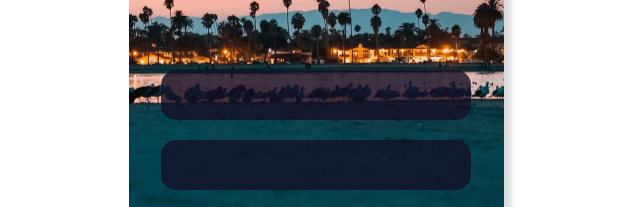
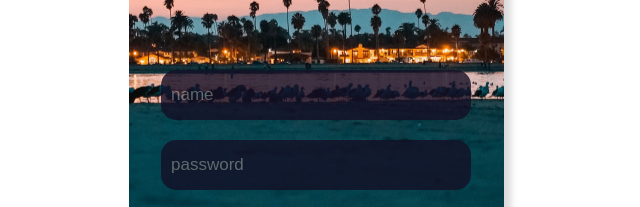
Before and after one commit to JehMonteiro/app-login, a plain HTML site: page index.html in a window 1280 px wide. Shown: the part 443-650 px from the top of the page, 324-964 px from the left. Drawn offline with Linux system fonts and the light colour scheme.

Commit message:
placeholder

```diff
--- a/index.html
+++ b/index.html
@@ -12,8 +12,8 @@
 <body>
     <div id="div-main">
         <img src="ui-logo.png" />
-        <input />
-        <input id="input-password" type="password" />
+        <input placeholder="name" type="texto"/>
+        <input id="input-password" placeholder="password" type="password" />
         <button id="button-sign">sign in</button>
         <button id="button-facebook">continue with facebook</button>
         <div id="div-links">
```
